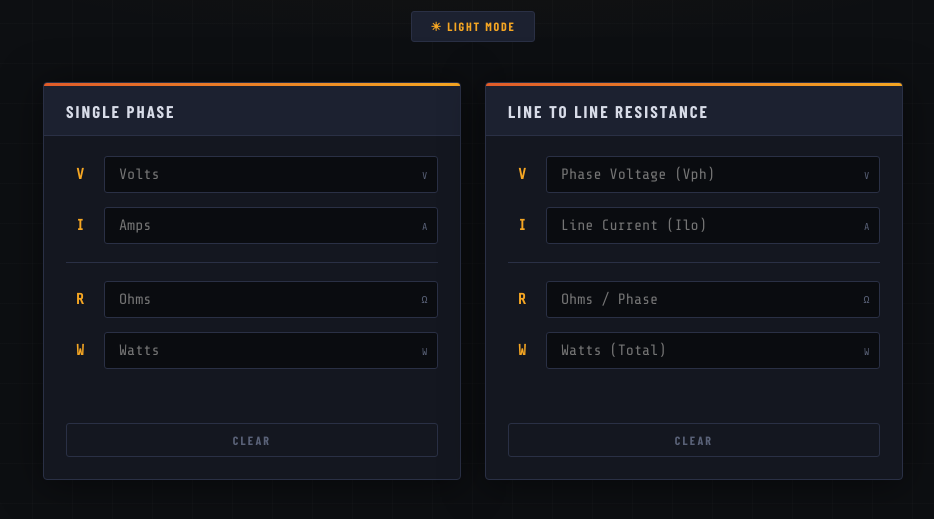
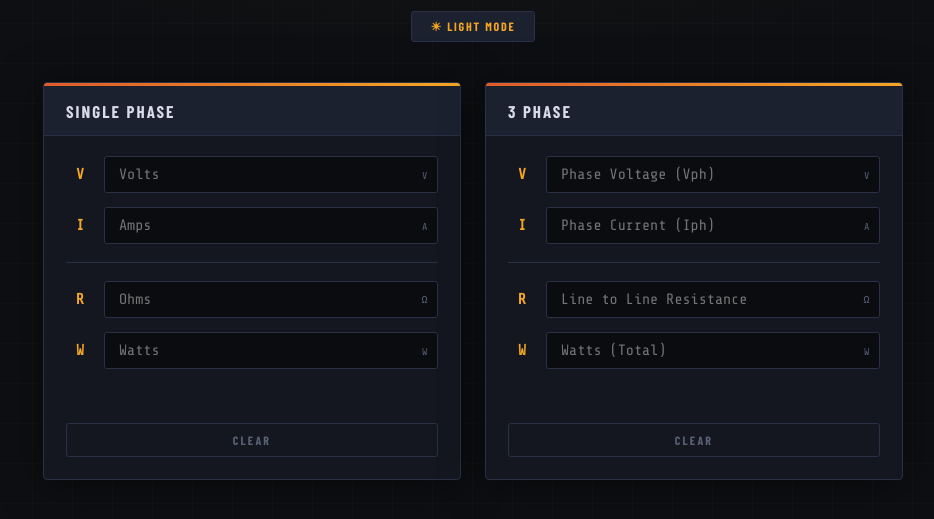
Before and after one commit to morheat/CalculatorOhmsLaw, a plain HTML site: page index.html in a window 1280 px wide. Shown: the part 97-616 px from the top of the page, without its empty margins (167-1101 px from the left). Drawn offline with nearby package versions, Linux system fonts and the light colour scheme; a web font is replaced by a local one.

Commit message:
fix titles

```diff
--- a/index.html
+++ b/index.html
@@ -62,7 +62,7 @@
   <!-- 3-PHASE OPEN WYE (NO NEUTRAL) -->
   <div class="calc-card" id="card3">
     <div class="card-header">
-      <h2>Line to Line Resistance</h2>
+      <h2>3 PHASE</h2>
     </div>
     <div class="fields">
       <div class="field-row">
@@ -75,7 +75,7 @@
       <div class="field-row">
         <div class="field-symbol">I</div>
         <div class="input-wrap">
-          <input type="number" id="t_i" placeholder="Line Current (Ilo)" min="0" step="any">
+          <input type="number" id="t_i" placeholder="Phase Current (Iph)" min="0" step="any">
           <span class="unit-tag">A</span>
         </div>
       </div>
@@ -83,7 +83,7 @@
       <div class="field-row">
         <div class="field-symbol">R</div>
         <div class="input-wrap">
-          <input type="number" id="t_r" placeholder="Ohms / Phase" min="0" step="any">
+          <input type="number" id="t_r" placeholder="Line to Line Resistance" min="0" step="any">
           <span class="unit-tag">Ω</span>
         </div>
       </div>
```
